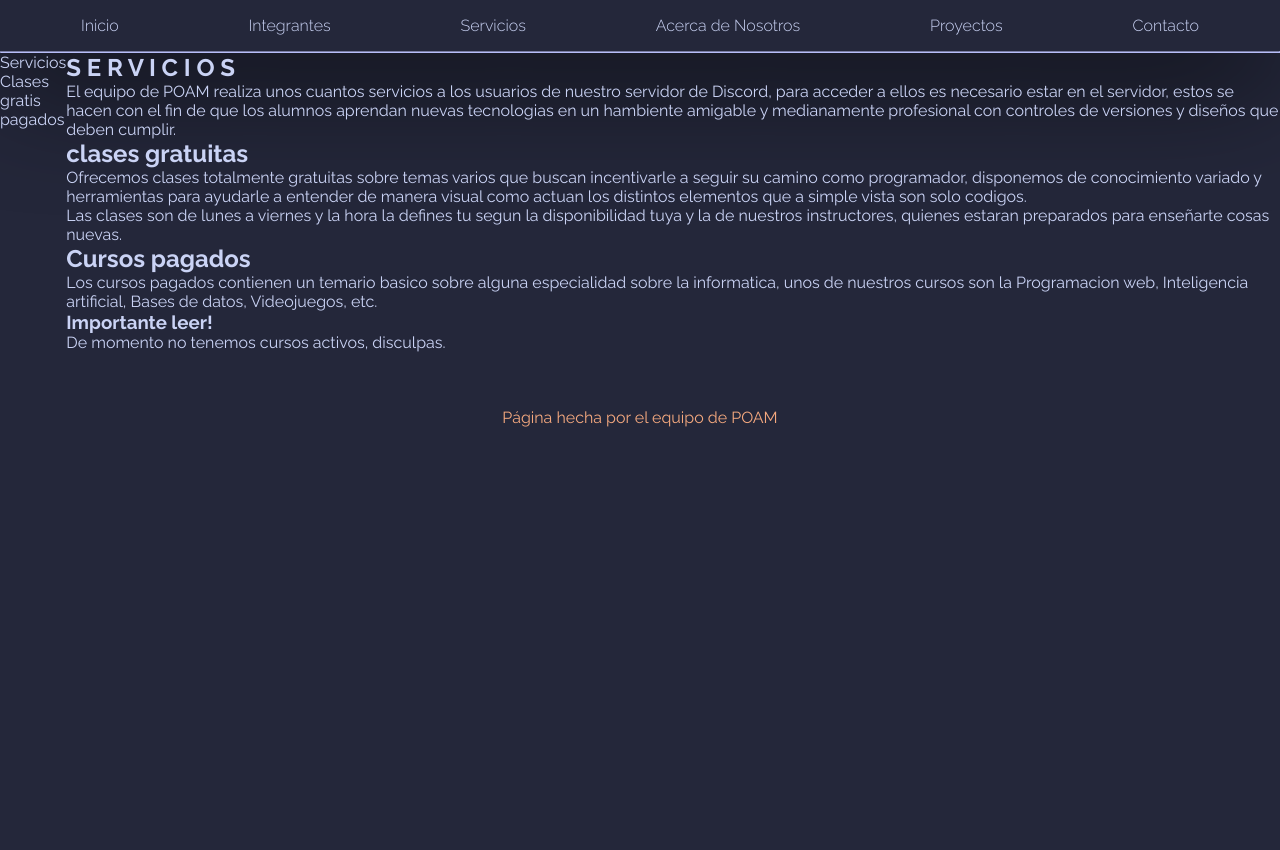
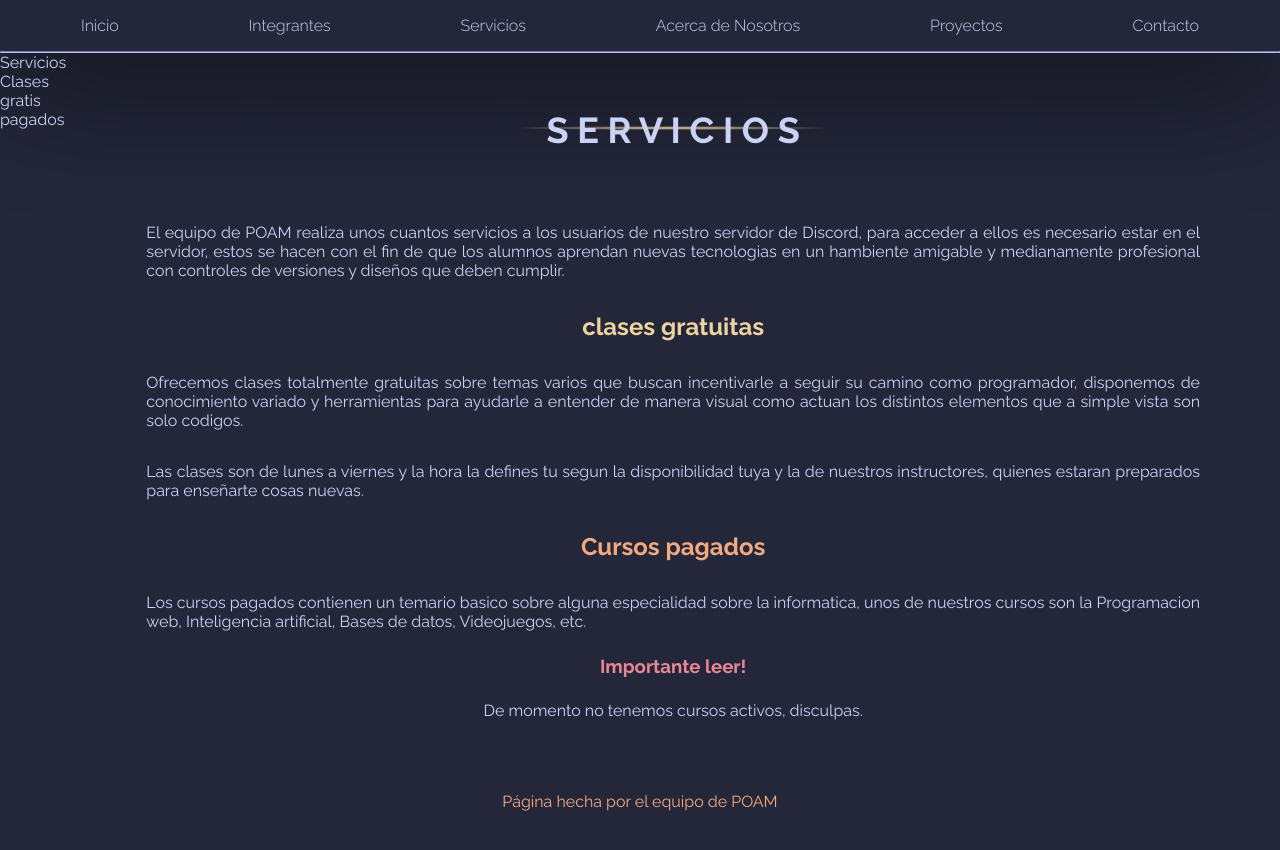
Before and after one commit to ImZeusNC/paginaDiscord, a plain HTML site: page servicios.html in a window 1280 px wide. Before the commit the page ends 800 px from the top, so only its background shows below. Drawn offline with Linux system fonts and the light colour scheme.

Commit message:
fix StyleServ.css arreglos varios

```diff
--- a/StyleSer.css
+++ b/StyleSer.css
@@ -14,28 +14,52 @@
 
 body {
     color: var(--color-texto);
+    margin: 0;
 }
 
-.Comunicado{
-    position: absolute;
-    top: 10rem;
-    border: 2px solid var(--color-mauve);
-    padding: 10rem;
-    width: 30rem;
-    border-radius: 5%;
-    box-shadow: 5px 8px 10px var(--color-mauve);
-    height: auto;
-    overflow: hidden;
+.servicios-titulo {
+    padding: 2.5rem 0rem;
+    font-size: x-large;
+    text-align: center;
 }
 
-.Comunicado h1 {
-    color: var(--color-verde);
-    font-size: 3rem;
-    position: absolute;
-    top: 2rem;
-    left: 8rem;
+.servicios-titulo h2 {
+    background-image: radial-gradient(ellipse 10rem 2px at center 35px, var(--color-amarillo) 0, transparent 100%);
 }
 
-.Comunicado p {
-    font-size: 1.5rem;
+.articles article p {
+    padding: 1rem 5rem;
 }
+
+.articles article p {
+    text-align: justify;
+}
+
+.articles .servicios-cursos .importante-leer {
+    text-align: center;
+}
+
+.articles h1 {
+    text-align: center;
+    padding: 0.5rem 2.5rem;
+    color: var(--color-rojo);
+}
+
+.articles h2 {
+    text-align: center;
+    padding: 1rem 5rem;
+}
+
+.servicios-clases h2 {
+    color: var(--color-amarillo);
+}
+
+.servicios-cursos h2 {
+    color: var(--color-durazno);
+}
+
+@media screen and (max-width: 768px){
+    .side-bar{
+        display: none;
+    }
+}
```
